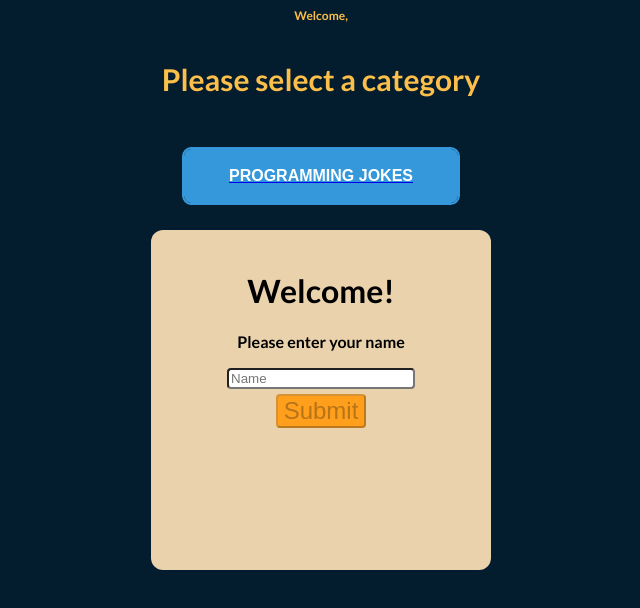
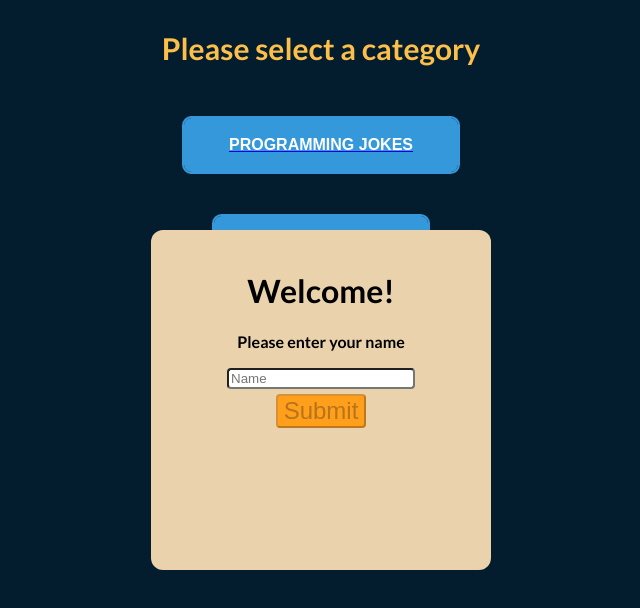
Before and after one commit to Tacoholic/jokes, a React (Create React App) app: page / in a window 1280 px wide. Shown: the top 608 px of the page, without its empty margins (319-959 px from the left). Built offline with nearby package versions, Linux system fonts and the light colour scheme.

Commit message:
interpolated JSX with string so that welcome message appears after onclick

```diff
--- a/src/components/HomePage.js
+++ b/src/components/HomePage.js
@@ -9,7 +9,9 @@ class HomePage extends React.Component {
         this.state = {
             showModal: true,
             firstName: '',
-            submittedName: ''
+            submittedName: '',
+            submitedFirstName: ''
+
         };
 
     }
@@ -25,7 +27,9 @@ class HomePage extends React.Component {
 
     render(){
         const { showModal } = this.state;
+
         return (
+
             <div>
                 {
                     showModal ? (
@@ -52,8 +56,9 @@ class HomePage extends React.Component {
                         </div>
                      ) : null
                 }
+
                 <div class="flex">
-                        <h1>Welcome,  {this.state.submitedFirstName && this.state.submitedFirstName}</h1>
+                {this.state.submitedFirstName && <h1>Hello {this.state.submitedFirstName}</h1>}
                 </div>
                 <div class="flex">
                     <p>Please select a category </p>
```
Lines whose indentation alone changed are shown as unchanged.
